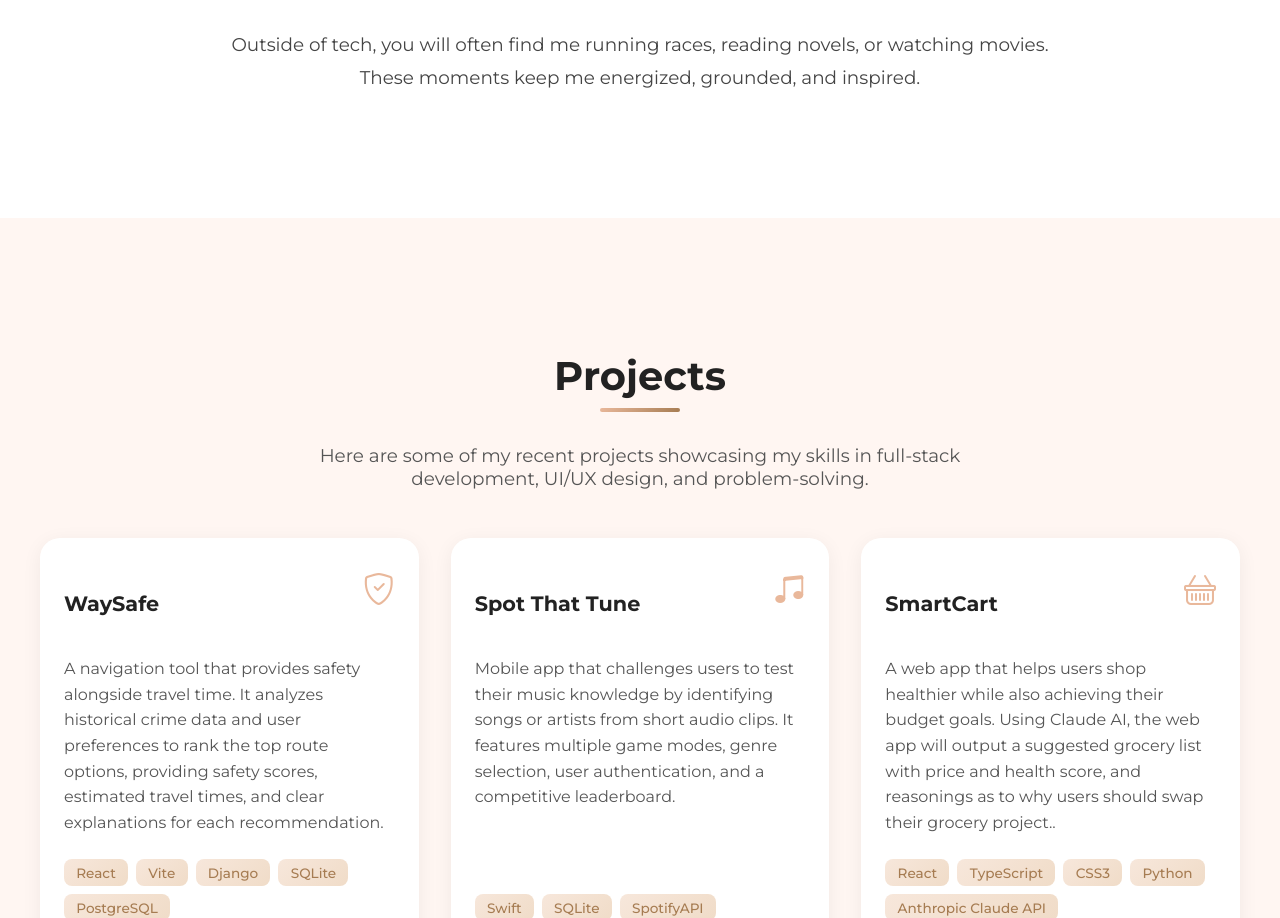
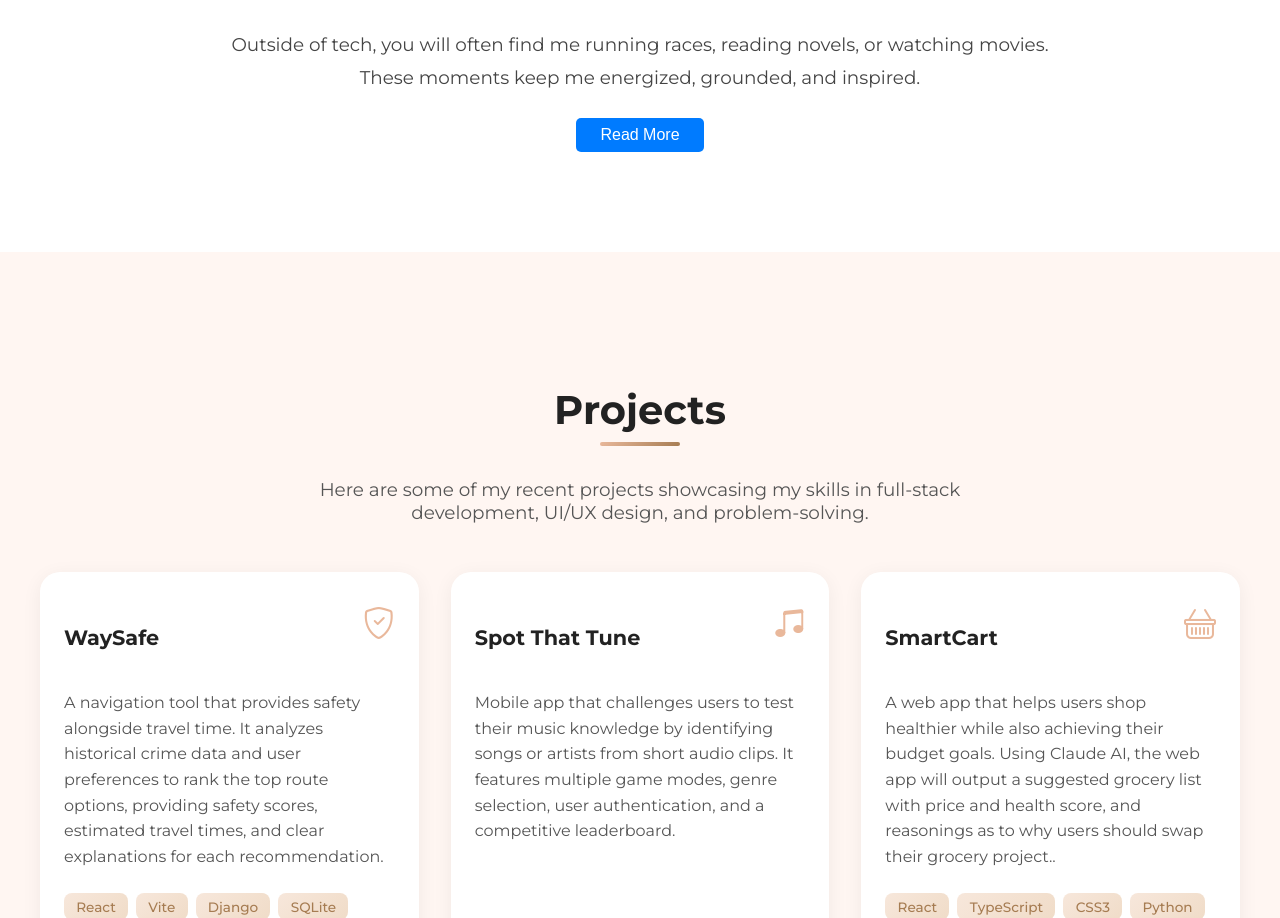
Before and after one commit to nicolelucas03/personal_website_redesign, a React (Create React App) app: page / in a window 1280 px wide. Shown: the part 1245-2163 px from the top of the page. Built offline with nearby package versions, Linux system fonts and the light colour scheme.

Commit message:
Add "Read More" button linking to MyStory component

```diff
--- a/src/App.js
+++ b/src/App.js
@@ -1,4 +1,5 @@
 import React, { useEffect, useRef } from 'react';
+import { Link } from 'react-router-dom';
 import './App.css';
 import 'bootstrap-icons/font/bootstrap-icons.css';
 
@@ -94,6 +95,13 @@ function App() {
         <p className="fade-in-up">
           Outside of tech, you will often find me running races, reading novels, or watching movies. These moments keep me energized, grounded, and inspired.
         </p>
+        <div style={{ marginTop: '1.5rem' }}>
+          <Link to="/my-story" className="read-more-btn" style={{ textDecoration: 'none' }}>
+            <button style={{ padding: '0.5rem 1.5rem', fontSize: '1rem', borderRadius: '5px', border: 'none', background: '#007bff', color: '#fff', cursor: 'pointer' }}>
+              Read More
+            </button>
+          </Link>
+        </div>
       </section>
 
       <section className="projects-section" id="projects">
```
